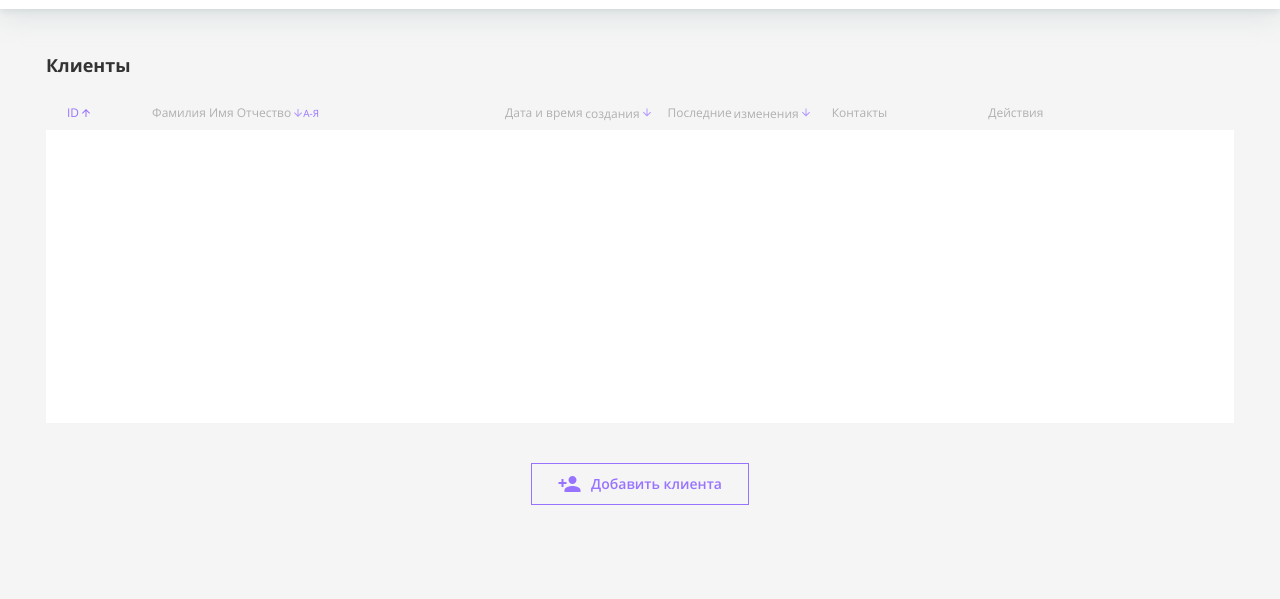
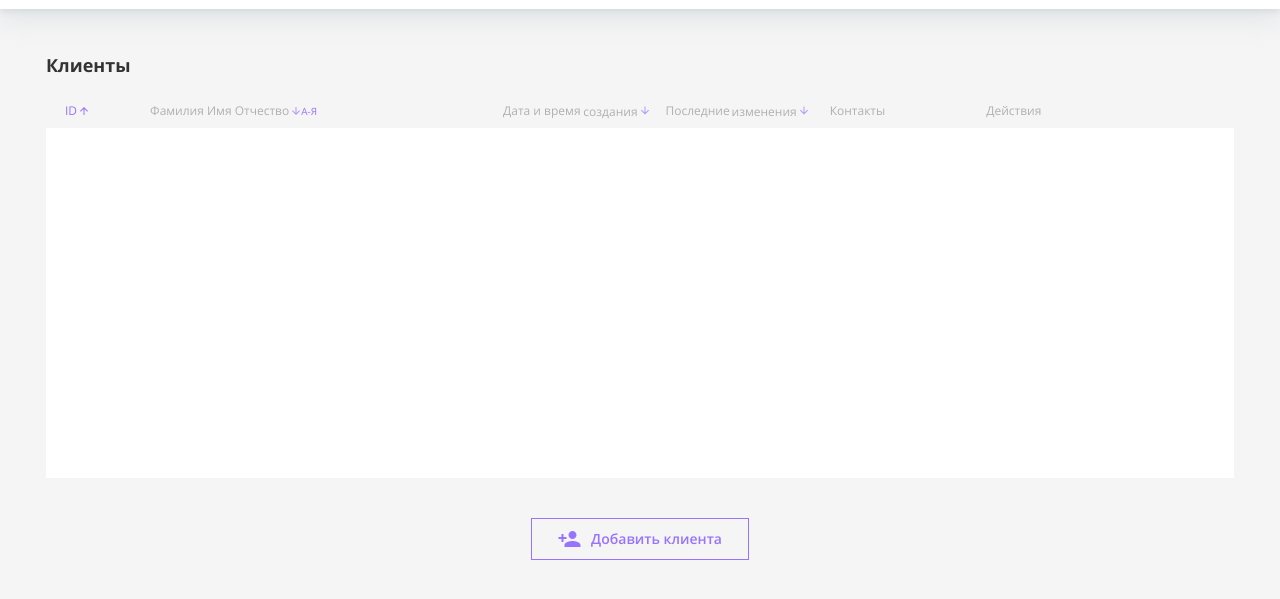
Before and after one commit to Artkryy/CRM, a plain HTML site: page crm-frontend/index.html in a window 1280 px wide. Shown: the part 67-666 px from the top of the page. Drawn offline with Linux system fonts and the light colour scheme; no server answers.

Commit message:
Устранение недостатков

```diff
--- a/crm-frontend/css/client-item.css
+++ b/crm-frontend/css/client-item.css
@@ -1,7 +1,7 @@
 .clients__table-wrapper {
   position: relative;
   margin-bottom: 40px;
-  min-height: 320px;
+  height: 375px;
   overflow: auto;
   background-color: var(--color-white);
 }
@@ -33,7 +33,7 @@
 .clients__table {
   min-width: 728px;
   width: 100%;
-  height: 100%;
+  border-collapse: collapse;
 }
 
 .clients__item {
--- a/crm-frontend/css/clients-sections-style.css
+++ b/crm-frontend/css/clients-sections-style.css
@@ -13,13 +13,6 @@
 .clients__container {
   display: flex;
   flex-direction: column;
-}
-
-.clients__tbody-wrapper {
-  max-height: 375px;
-  overflow-y: auto;
-  overflow-x: hidden;
-  scroll-behavior: smooth;
 }
 
 .clients__tbody-wrapper::-webkit-scrollbar {
@@ -51,8 +44,11 @@
 }
 
 .display-info {
+  position: sticky;
+  top: 0;
+  z-index: 1;
   display: flex;
-  margin: -2px -2px 0px -2px;
+  margin: -2px 0px 0px -2px;
   padding-bottom: 12px;
   padding-left: 20px;
   background-color: var(--body-bg-color);
--- a/crm-frontend/css/settings.css
+++ b/crm-frontend/css/settings.css
@@ -119,6 +119,7 @@ body {
 
 .site-modal {
   position: fixed;
+  z-index: 2;
   top: 0;
   left: 0;
   width: 100%;
--- a/crm-frontend/css/tooltip.css
+++ b/crm-frontend/css/tooltip.css
@@ -1,5 +1,5 @@
 .contact-tooltip {
-  z-index: 10;
+  z-index: 2;
   display: flex;
   align-items: center;
   font-size: 12px;
--- a/crm-frontend/js/createClientsSection.js
+++ b/crm-frontend/js/createClientsSection.js
@@ -20,7 +20,6 @@ export const createClientsSection = () => {
     $sortingTableHeadSpan = document.createElement("span"),
     $addClientBtn = document.createElement("button"),
     $addClientBtnSvg = document.createElement("span"),
-    $wrapperTbody = document.createElement("div"),
     $tableBody = document.createElement("tbody"),
     $createSpan = document.createElement("span"),
     $editSpan = document.createElement("span");
@@ -66,7 +65,7 @@ export const createClientsSection = () => {
   $title.classList.add("clients__title");
   $tableWrapper.classList.add("clients__table-wrapper");
   $clientsTable.classList.add("clients__table");
-  $theadTr.classList.add('display-info__row')
+  $theadTr.classList.add("display-info__row");
   $sortingTableHead.classList.add("clients-display", "display-info");
   $sortingTableHeadId.classList.add(
     "display-info__item",
@@ -97,7 +96,6 @@ export const createClientsSection = () => {
     "display-info__item--actions"
   );
   $sortingTableHeadSpan.classList.add("display-info__sorting");
-  $wrapperTbody.classList.add("clients__tbody-wrapper");
   $tableBody.classList.add("clients__tbody");
   $addClientBtn.classList.add("clients__btn", "btn-reset");
   $addClientBtnSvg.classList.add("clients__svg");
@@ -139,8 +137,7 @@ export const createClientsSection = () => {
   );
   $sortingTableHead.append($theadTr);
   $tableWrapper.append($clientsTable);
-  $wrapperTbody.append($tableBody)
-  $clientsTable.append($sortingTableHead, $wrapperTbody);
+  $clientsTable.append($sortingTableHead, $tableBody);
   $tableBody.append(createPreloader());
   $addClientBtn.prepend($addClientBtnSvg);
   $container.append($title, $tableWrapper, $addClientBtn);
--- a/crm-frontend/js/main.js
+++ b/crm-frontend/js/main.js
@@ -4,27 +4,29 @@ import { createClientsSection } from "./createClientsSection.js";
 import { createHeader } from "./createHeader.js";
 import { searchClients } from "./searchClients.js";
 import { sortTable } from "./sortClientsTable.js";
+import { skrollTable } from "./utils.js";
 
 const clientsApp = async () => {
   const $header = createHeader();
   const $clientSection = createClientsSection();
   document.body.append($header, $clientSection.$main);
   const preloader = document.querySelector(".preloader");
+  skrollTable()
 
   try {
     const clients = await serverGetClients();
     searchClients(clients);
-    sortTable(clients)
+    sortTable(clients);
 
     for (const oneClient of clients) {
       document
-      .querySelector(".clients__tbody")
-      .append(createClientItem(oneClient));
+        .querySelector(".clients__tbody")
+        .append(createClientItem(oneClient));
     }
   } catch (error) {
     console.log(error);
   } finally {
-    preloader.remove()
+    preloader.remove();
   }
 };
 
--- a/crm-frontend/js/utils.js
+++ b/crm-frontend/js/utils.js
@@ -115,3 +115,17 @@ export const debounce = (calle, timeout) => {
     this.lastCallTimer = setTimeout(() => calle(...args), timeout);
   };
 };
+
+export const skrollTable = () => {
+  const INDEX_TRIGGER_SIZE = 50;
+  const wrapTable = document.querySelector(".clients__table-wrapper");
+  const headTableInfo = wrapTable.querySelector(".display-info");
+
+  wrapTable.addEventListener("scroll", () => {
+    if (headTableInfo.offsetTop > INDEX_TRIGGER_SIZE) {
+      headTableInfo.style.zIndex = "3";
+    } else {
+      headTableInfo.style = "";
+    }
+  });
+};
```
